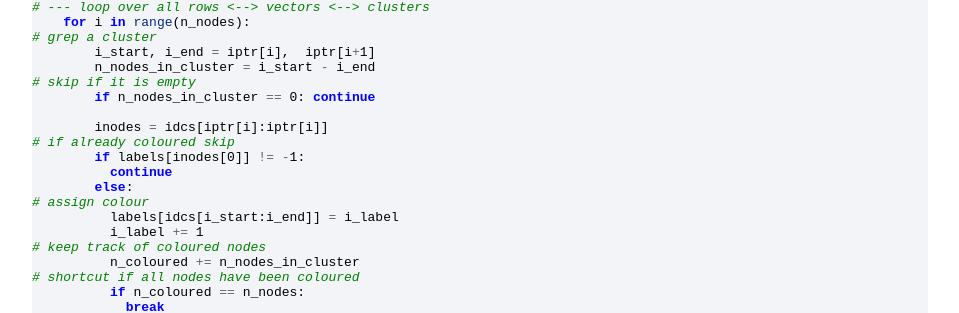
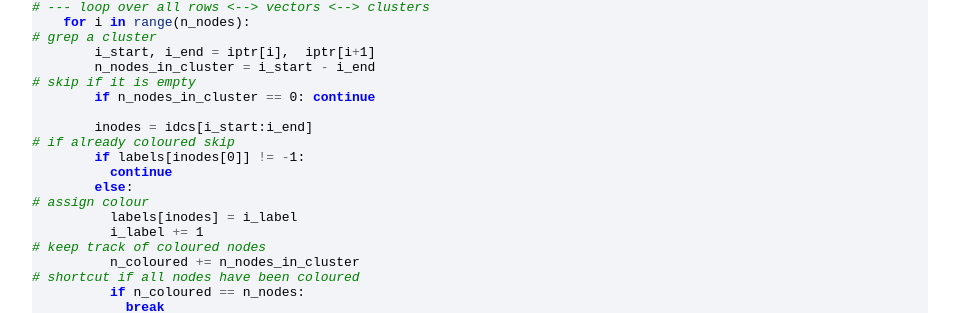
Before and after one commit to bhornung/bhornung.github.io, a Jekyll site: the page built from _posts/2018-04-13-Comparing-large-arrays.md, in a window 1280 px wide and 900 px high, scrolled down 4480 px. Shown: the part 140-453 px from the top of the window, without its empty margins (160-1119 px from the left). Built offline with Jekyll 4.4.1, drawn with Linux system fonts in a browser that asks for light colours; formulas are drawn with MathJax 3.

Commit message:
Fix index selection in _colour_num_array

```diff
--- a/_posts/2018-04-13-Comparing-large-arrays.md
+++ b/_posts/2018-04-13-Comparing-large-arrays.md
@@ -251,13 +251,13 @@ def colour_array_numba(idcs, iptr, labels):
 # skip if it is empty
         if n_nodes_in_cluster == 0: continue
 
-        inodes = idcs[iptr[i]:iptr[i]]
+        inodes = idcs[i_start:i_end]
 # if already coloured skip
         if labels[inodes[0]] != -1:
           continue
         else:
 # assign colour
-          labels[idcs[i_start:i_end]] = i_label
+          labels[inodes] = i_label
           i_label += 1
 # keep track of coloured nodes
           n_coloured += n_nodes_in_cluster
```
